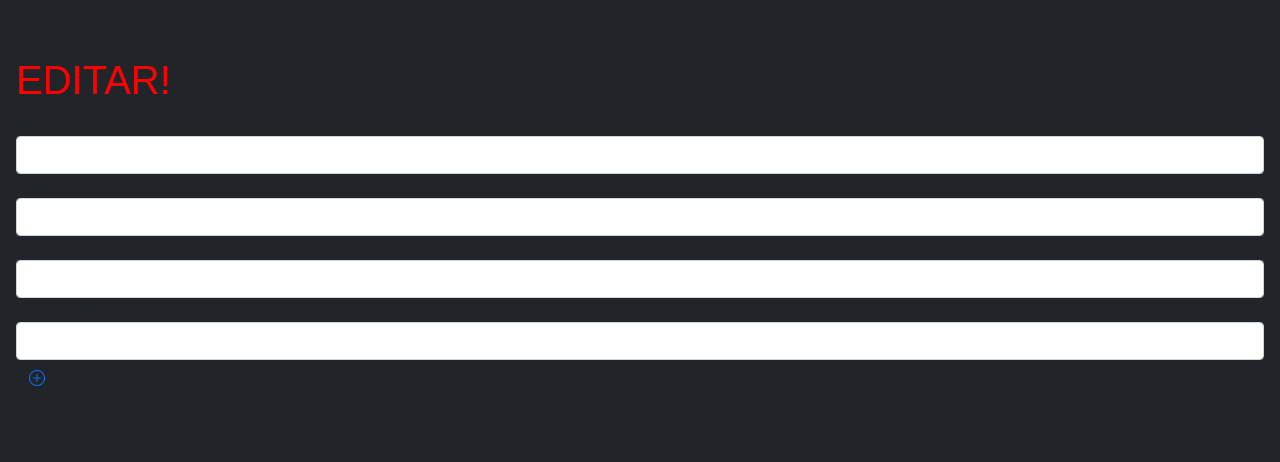
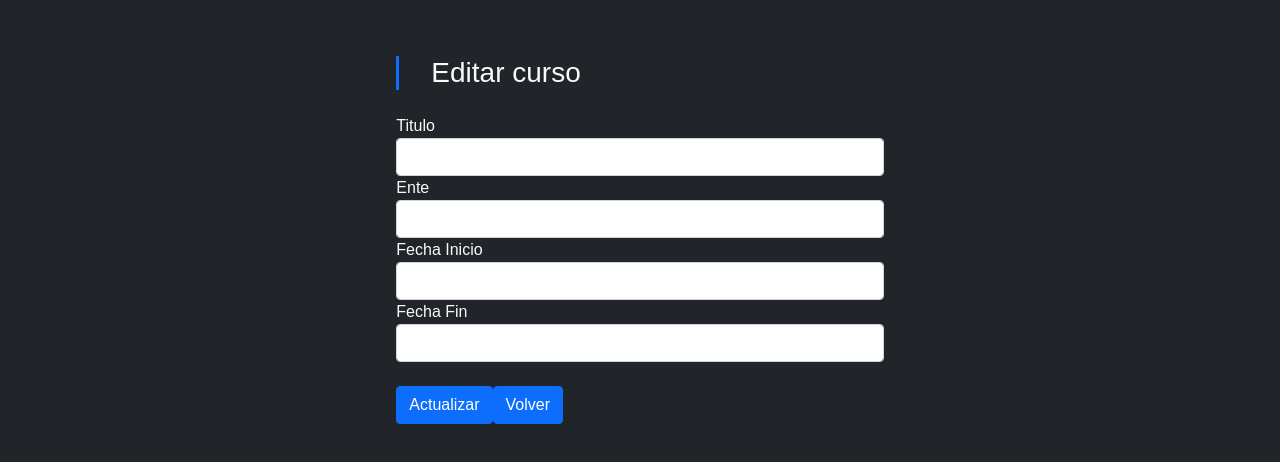
Before and after one commit to JuanAlcoba/front-end-angular, an Angular app: page /editar in a window 1280 px wide. Shown: the top 462 px of the page. Built offline with nearby package versions, Linux system fonts and the light colour scheme; no server answers.

Commit message:
Retocando front /Educacion

```diff
--- a/src/app/components/educacion/crear/crear.component.html
+++ b/src/app/components/educacion/crear/crear.component.html
@@ -1,5 +1,10 @@
-<div class="card-body">
-    <h1 style="color: red;">CREAR!</h1>
+<div class="row justify-content-center">
+    <div class="col-sm-5">
+
+        <div class="card-body text-light">
+            <span class="section-title mb-3 d-flex justify-content-between">
+                <h3> Nuevo curso </h3>
+            </span>
             <form action="">
                 <div class="form-group">
                     <label for="" > Titulo</label>
@@ -17,6 +22,12 @@
                     <label for="" > Fecha Fin</label>
                     <input [(ngModel)]="educacionList.fechaFin" [ngModelOptions]="{standalone: true}" type="text" class="form-control">
                 </div>
-        <button type="button" class="btn btn-dark"><i class="bi bi-plus-circle" style="font-size: 1rem; color: #0D6EFD;" (click)="GuardarEducacion(educacionList)"></i></button>
+                <br>
+                <div class="buttons">
+                    <button (click)="GuardarEducacion(educacionList)" type="button" class="btn btn-primary"> Añadir </button>
+                    <button [routerLink]="['']" type="button" class="btn btn-primary"> Volver </button>
+                </div>
             </form>
         </div>
+    </div>
+</div>
--- a/src/app/components/educacion/editar/editar.component.html
+++ b/src/app/components/educacion/editar/editar.component.html
@@ -1,6 +1,12 @@
-<div class="card-body">
-    <h1 style="color: red;">EDITAR!</h1>
-    <form action="">
+
+<div class="row justify-content-center">
+    <div class="col-sm-5">
+        <div class="card-body text-light">
+        <span class="section-title mb-3 d-flex justify-content-between">
+            <h3> Editar curso </h3>
+        </span>
+
+        <form action="" class="">
             <div class="form-group">
                 <label for="" > Titulo</label>
                 <input [(ngModel)]="educacion.titulo" [ngModelOptions]="{standalone: true}" type="text" class="form-control">
@@ -17,6 +23,10 @@
                 <label for="" > Fecha Fin</label>
                 <input [(ngModel)]="educacion.fechaFin" [ngModelOptions]="{standalone: true}" type="text" class="form-control">
             </div>
-        <button type="button" class="btn btn-dark"><i class="bi bi-plus-circle" style="font-size: 1rem; color: #0D6EFD;" (click)="Actualizar(educacion)"></i></button>
+            <br>
+            <button (click)="Actualizar(educacion)" type="button" class="btn btn-primary"> Actualizar </button>
+            <button [routerLink]="['']" type="button" class="btn btn-primary"> Volver </button>
         </form>
         </div>
+    </div>
+</div>
--- a/src/app/components/educacion/educacion.component.html
+++ b/src/app/components/educacion/educacion.component.html
@@ -28,7 +28,7 @@
                 <h6> {{educacion.ente}} </h6>
                 <p> <em> {{educacion.fechaIni}} {{educacion.fechaFin}}</em></p>
             </div>
-        </div>
+           </div>
 
 
           <span class="section-title mb-3 d-flex justify-content-between">
--- a/src/app/components/educacion/educacion.component.ts
+++ b/src/app/components/educacion/educacion.component.ts
@@ -12,7 +12,7 @@ import { EducacionService } from 'src/app/service/educacion.service';
 export class EducacionComponent implements OnInit {
 
   public educacionList: any;
-  public educacionArray: Educacion[] ;
+
 
   constructor(private datosEducacion: EducacionService, private router: Router) { }
 
```
Also changed, not shown: src/app/app.component.html (+0 -21 lines), src/app/components/log-in/log-in.component.html (+18 -0 lines), src/app/app-routing.module.ts (line endings or trailing spaces). Lines whose indentation alone changed are shown as unchanged.
